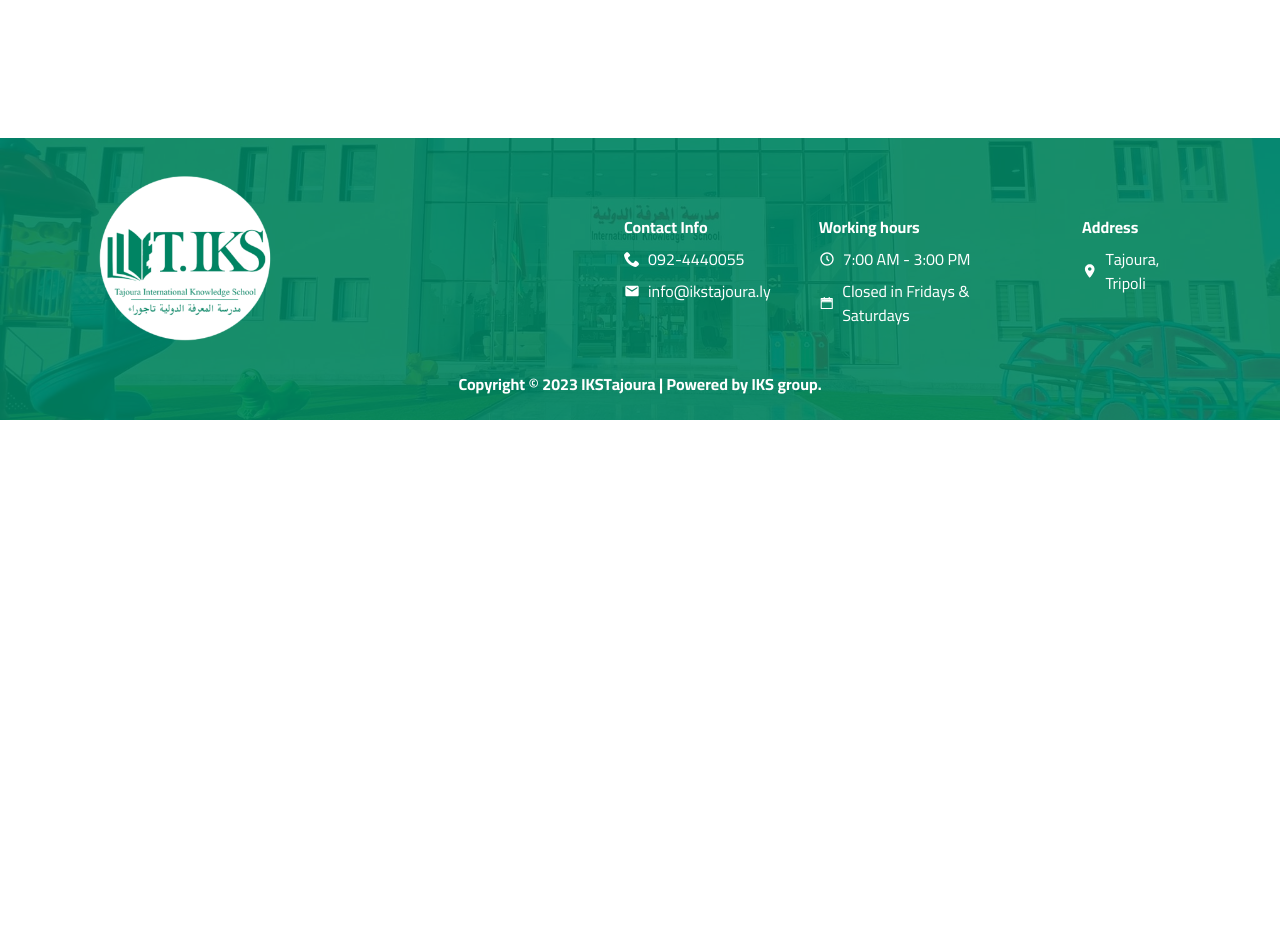
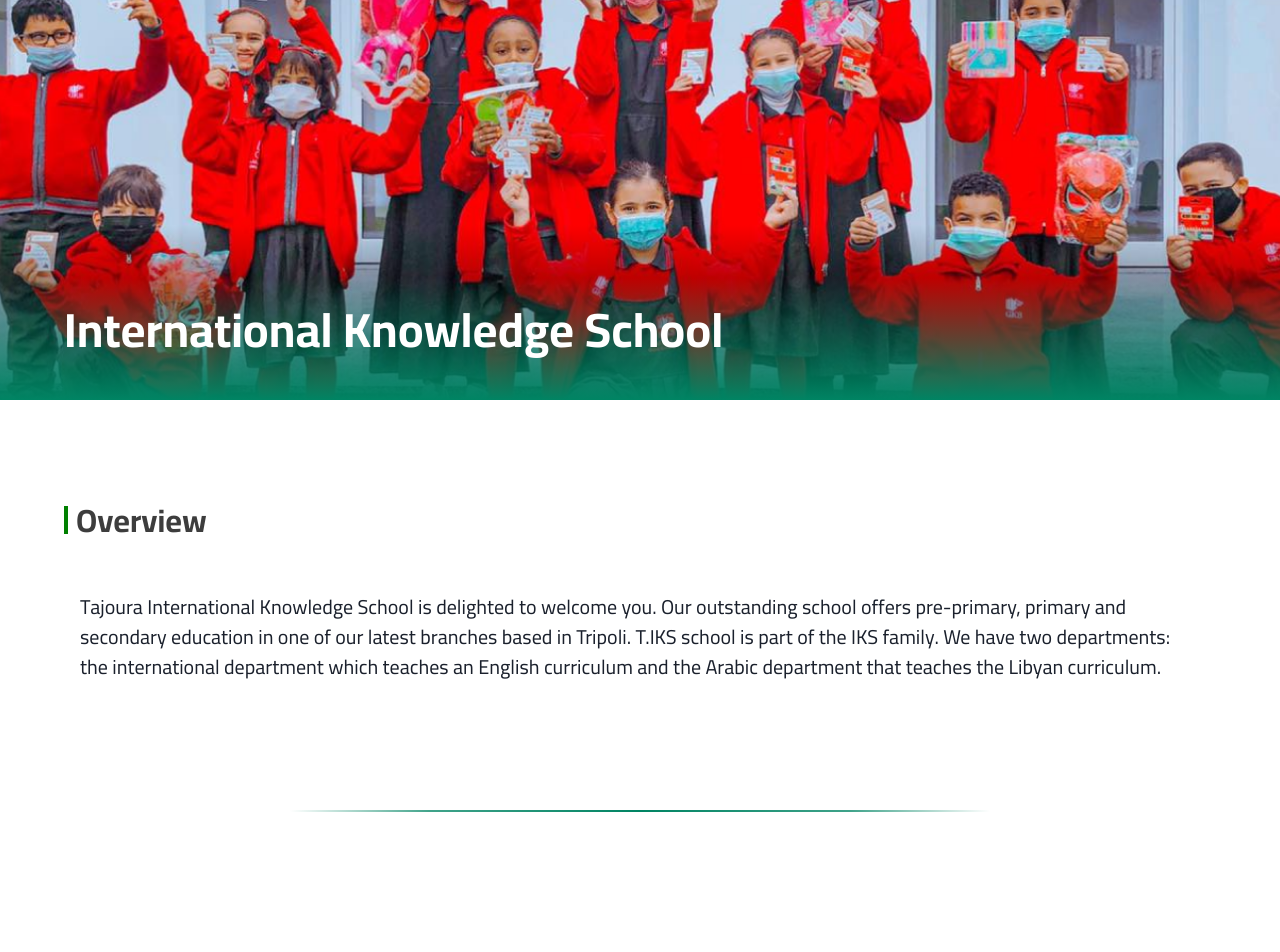
Before and after one commit to mohamedej/iks, a React (Vite) app: page / in a window 1280 px wide. Shown: the part 380-1332 px from the top of the page. Before the commit the page ends 800 px from the top, so only its background shows below. Built offline with nearby package versions, Linux system fonts and the light colour scheme.

Commit message:
working on home page

```diff
--- /dev/null
+++ b/src/components/DividingLine.jsx
@@ -0,0 +1,18 @@
+import { Box, Center } from "@chakra-ui/react";
+import React from "react";
+
+function DividingLine() {
+  return (
+    <Center mt={32}>
+      <Box
+        h="2px"
+        w="700px"
+        bg={
+          "linear-gradient(90deg, rgba(0,132,99,0) 0%, rgba(0,132,99,0.7483368347338936) 20%, rgba(0,132,99,1) 50%, rgba(0,132,99,0.7539390756302521) 80%, rgba(0,132,99,0) 100%)"
+        }
+      />
+    </Center>
+  );
+}
+
+export default DividingLine;
--- /dev/null
+++ b/src/components/HeadlineWithSideLine.jsx
@@ -0,0 +1,15 @@
+import { Flex, Text, Box, HStack } from "@chakra-ui/react";
+import React from "react";
+
+function HeadlineWithSideLine({ headline }) {
+  return (
+    <HStack paddingX={16} mb={12} mt={24}>
+      <Box w={1} h={7} bg="green" />
+      <Text fontSize={32} fontWeight="bold" color={"#3D3D3D"}>
+        {headline}
+      </Text>
+    </HStack>
+  );
+}
+
+export default HeadlineWithSideLine;
--- a/src/components/Layout/Footer.jsx
+++ b/src/components/Layout/Footer.jsx
@@ -17,8 +17,6 @@
 function Footer() {
   return (
     <Flex
-      position="absolute"
-      bottom={0}
       bgImage="url('/assets/bg.jpg')"
       bgPosition="center"
       bgRepeat="no-repeat"
@@ -28,6 +26,7 @@
       spacing={6}
       direction="column"
       padding={4}
+      mt={44}
     >
       <Flex w="full" paddingX={16} align="center">
         <Image w={52} src="/assets/logo2.png" />
--- a/src/components/Layout/Header.jsx
+++ b/src/components/Layout/Header.jsx
@@ -6,7 +6,7 @@
   let location = useLocation();
   let path = location.pathname;
   return (
-    <Box>
+    <Box mb={12}>
       <Flex justifyContent="space-between" paddingX="8" align={"center"}>
         <Image src="/assets/logo1.png" marginY={-28} />
         <Center bg="#008463" h={12} w={12} rounded="full">
--- a/src/pages/Home.jsx
+++ b/src/pages/Home.jsx
@@ -1,9 +1,51 @@
-import React from 'react'
+import { Box, Flex, Text } from "@chakra-ui/react";
+import React from "react";
+import DividingLine from "../components/DividingLine";
+import HeadlineWithSideLine from "../components/HeadlineWithSideLine";
 
 function Home() {
   return (
-    <div>Home</div>
-  )
+    <Box>
+      <Box
+        h={570}
+        bgImage="url('/assets/home_hero.png')"
+        bgPosition="center"
+        bgRepeat="no-repeat"
+        bgSize="cover"
+        position="relative"
+      >
+        <Box
+          bg={
+            "linear-gradient(180deg, rgba(255, 255, 255, 0) 0%, rgba(0, 0, 0, 0.25) 30.21%, #008463 100%);"
+          }
+          h={175}
+          w="full"
+          position="absolute"
+          bottom="0"
+        />
+        <Text
+          position="absolute"
+          bottom="35"
+          ml={16}
+          color="white"
+          fontWeight={"bold"}
+          fontSize="48px"
+        >
+          International Knowledge School
+        </Text>
+      </Box>
+      <HeadlineWithSideLine headline={"Overview"} />
+      <Text paddingX={20} my={12} fontSize={20}>
+        Tajoura International Knowledge School is delighted to welcome you. Our
+        outstanding school offers pre-primary, primary and secondary education
+        in one of our latest branches based in Tripoli. T.IKS school is part of
+        the IKS family. We have two departments: the international department
+        which teaches an English curriculum and the Arabic department that
+        teaches the Libyan curriculum.
+      </Text>
+      <DividingLine />
+    </Box>
+  );
 }
 
-export default Home
+export default Home;
```
Also changed, not shown: public/assets/home_hero.png (added).
